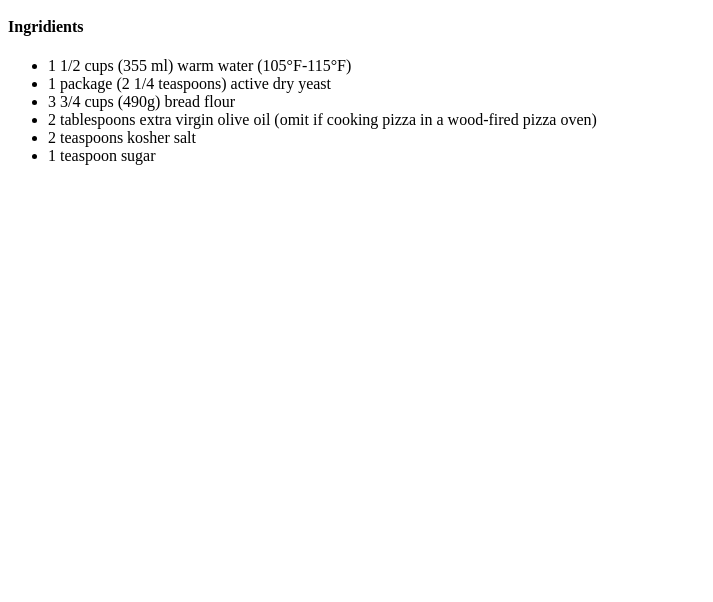
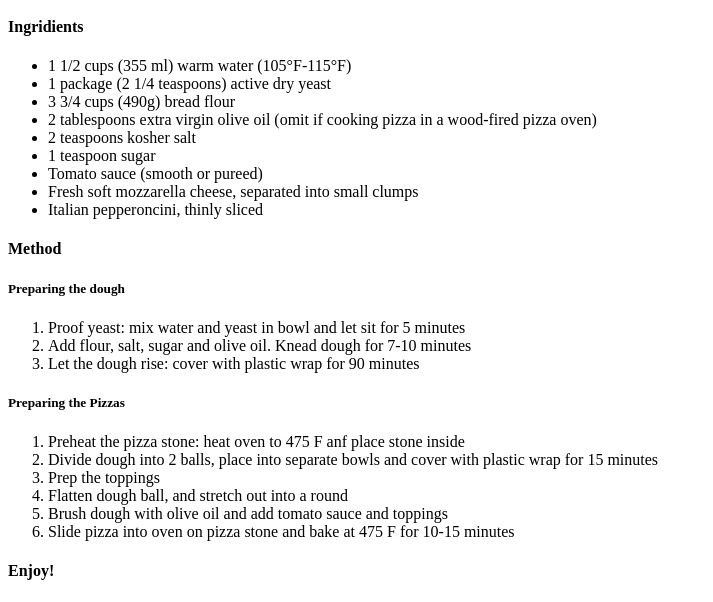
Before and after one commit to MathewLaCroix/odin-recipes, a plain HTML site: page recipes/homemade-pizza.html in a window 1280 px wide. Shown: the part 648-1250 px from the top of the page, without its empty margins (0-713 px from the left). Before the commit the page ends 829 px from the top, so only its background shows below. Drawn offline with Linux system fonts and the light colour scheme.

Commit message:
add method section and finish page

```diff
--- a/recipes/homemade-pizza.html
+++ b/recipes/homemade-pizza.html
@@ -19,8 +19,29 @@
         <li>2 tablespoons extra virgin olive oil (omit if cooking pizza in a wood-fired pizza oven)</li>
         <li>2 teaspoons kosher salt</li>
         <li>1 teaspoon sugar</li>
+        <li>Tomato sauce (smooth or pureed)</li>
+        <li>Fresh soft mozzarella cheese, separated into small clumps</li>
+        <li>Italian pepperoncini, thinly sliced</li>
+     </ul>
 
+     <h4>Method</h4>
+     <h5>Preparing the dough</h5>
+     <ol>
+        <li>Proof yeast: mix water and yeast in bowl and let sit for 5 minutes</li>
+        <li>Add flour, salt, sugar and olive oil. Knead  dough for 7-10 minutes</li>
+        <li>Let the dough rise: cover with plastic wrap for 90 minutes</li>
+    </ol>
 
-    </ul>
+    <h5>Preparing the Pizzas</h5>
+    <ol>
+        <li>Preheat the pizza stone: heat oven to 475 F anf place stone inside</li>
+        <li>Divide dough into 2 balls, place into separate bowls and cover with plastic wrap for 15 minutes</li>
+        <li>Prep the toppings</li>
+        <li>Flatten dough ball, and stretch out into a round</li>
+        <li>Brush dough with olive oil and add tomato sauce and toppings</li>
+        <li>Slide pizza into oven on pizza stone and bake at 475 F for 10-15 minutes</li>
+    </ol>
+
+    <h4>Enjoy!</h4>
 </body>
 </html>
```
